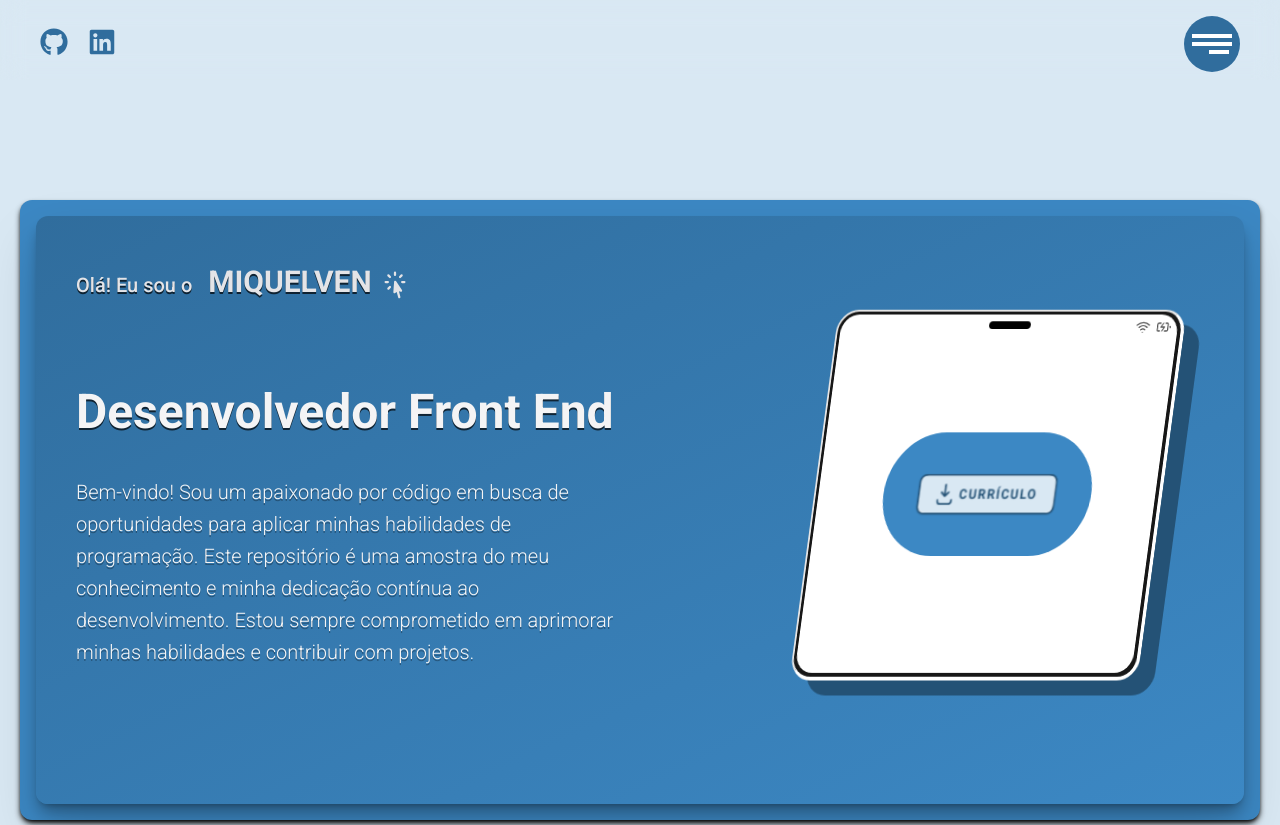
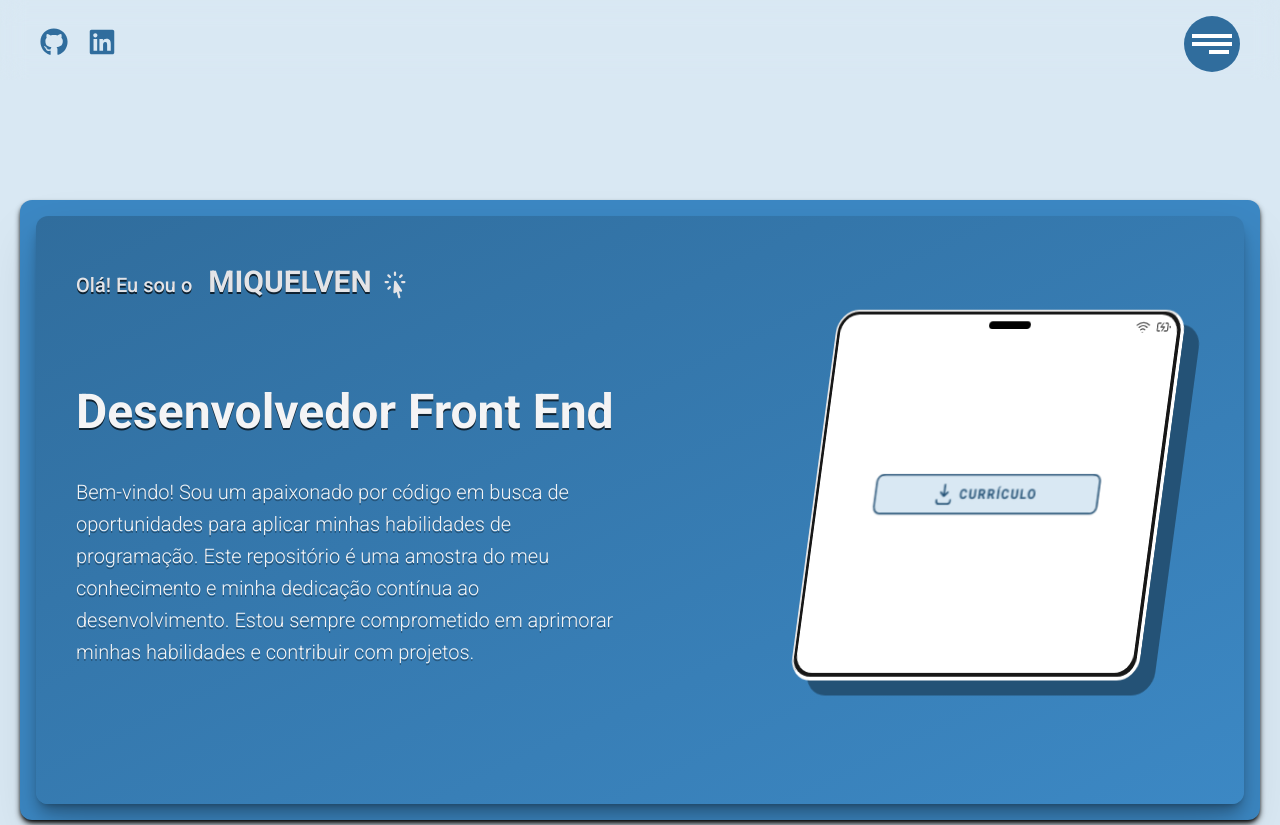
Before and after one commit to miquelven/Portifolio, a React (Vite) app: page / in a window 1280 px wide. Shown: the top 825 px of the page. Built offline with nearby package versions, Linux system fonts and the light colour scheme.

Commit message:
style: remove div with background color

```diff
--- a/src/components/DownloadButton/index.jsx
+++ b/src/components/DownloadButton/index.jsx
@@ -41,7 +41,7 @@ export default function DownloadButton() {
   };
 
   return (
-    <div className="flex justify-center w-2/3 m-auto shadow-sm transition-all duration-300 border-2 border-[#245276] left-4 right-4 z-10 rounded-lg  bg-white  text-[#245276] backdrop-blur font-bold  hover:shadow-[#3c88c4] hover:-translate-x-[1px] hover:-translate-y-[5px]">
+    <div className="flex justify-center w-2/3 m-auto shadow-sm transition-all duration-300 border-2 border-[#245276] left-4 right-4 z-10 rounded-lg  bg-white  text-[#245276] backdrop-blur font-bold  hover:shadow-[#000] hover:-translate-x-[1px] hover:-translate-y-[5px]">
       <a
         role="link"
         href={downloadCV}
--- a/src/components/Hero/FloatPhone/index.jsx
+++ b/src/components/Hero/FloatPhone/index.jsx
@@ -55,10 +55,8 @@ const Screen = () => {
       data-scroll-wrapper
       className="relative z-0 h-full w-full flex justify-center items-center overflow-hidden rounded-[20px] bg-white"
     >
-      <div className="transition-all duration-500 h-32 w-60 rounded-full bg-[#3c88c4] hover:bg-[#3579ae] max-lg:h-24 max-lg:w-52">
-        <div className="w-full h-full flex justify-center items-center">
-          <DownloadButton />
-        </div>
+      <div className="w-full h-full flex justify-center items-center">
+        <DownloadButton />
       </div>
     </div>
   );
```
